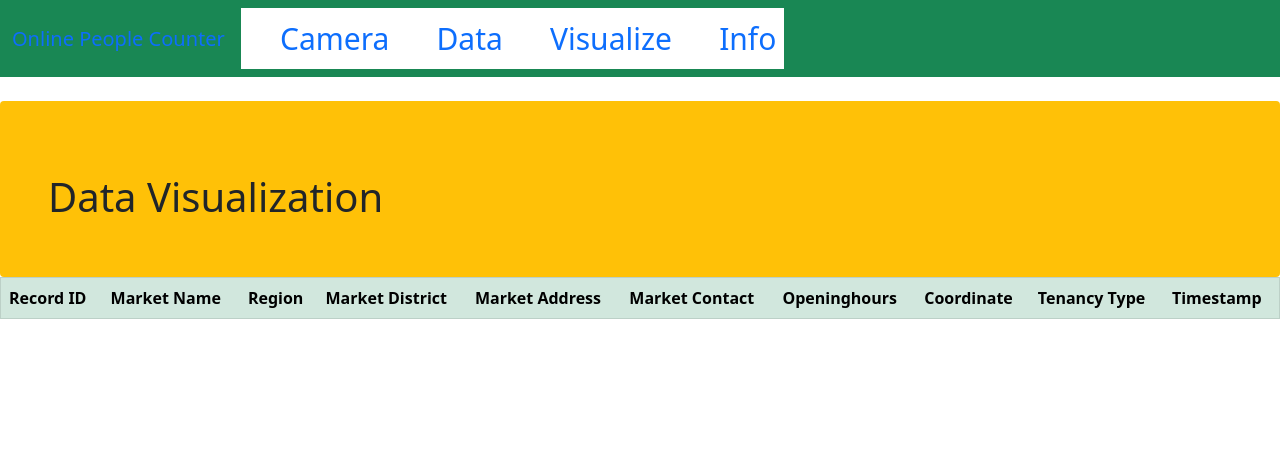
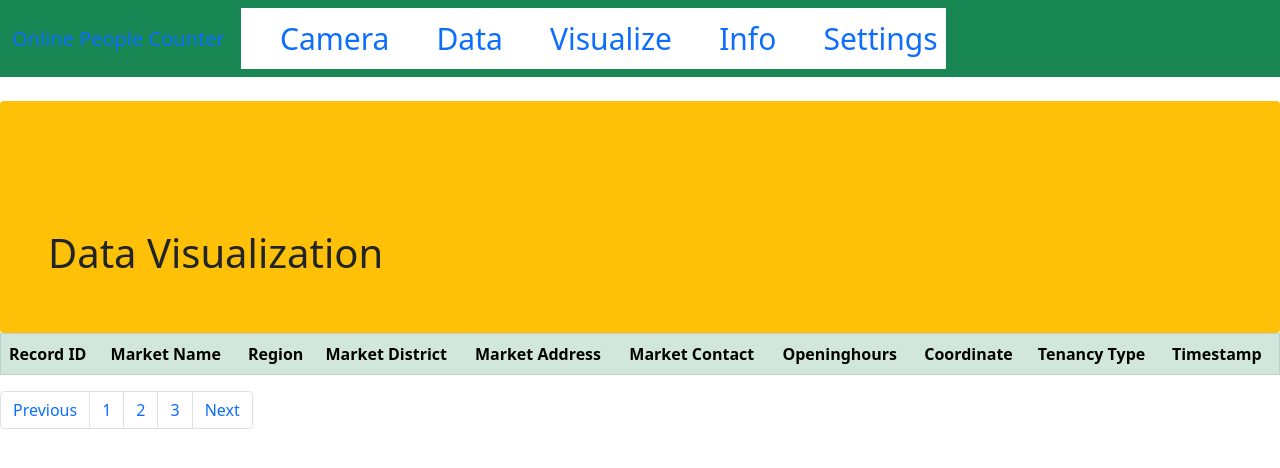
Before and after one commit to tommyliu313/shapeitproject, a Flask app: page /visualize in a window 1280 px wide. Shown: the top 468 px of the page. Run offline with Flask 2, Linux system fonts and the light colour scheme; lists and menus that the app fills with data are empty; some libraries are stand-ins or nearby versions; some web fonts are replaced.

Commit message:
20221209 0043

```diff
--- a/app.py
+++ b/app.py
@@ -3,10 +3,13 @@ import cv2
 #import mediapipe as
 import matplotlib.pyplot as py
 
+facexml = cv2.CascadeClassifier(cv2.data.haarcascades + 'haarcascade_frontalface_alt.xml')
+eyexml = cv2.CascadeClassifier(cv2.data.haarcascades + "haarcascade_eye.xml")
+
 
 #basic setting
 app = Flask(__name__, template_folder='app/templates',static_folder="app/static")
-camera = cv2.VideoCapture(0)
+camera = cv2.VideoCapture(0,cv2.CAP_DSHOW)
 #mp_face_detection = mp.solutions.face_detection
 #mp_drawing = mp.solutions.drawing_utils
 
@@ -22,15 +25,26 @@ def gen_frames():
             break
         else:
             ret, buffer = cv2.imencode('.jpg', frame)
-            frame = buffer.tobytes()
-            yield (b'--frame\r\n'
-                   b'Content-Type: image/jpeg\r\n\r\n' + frame + b'\r\n')
+            if ret:
+                gray = cv2.cvtColor(frame,cv2.COLOR_BGR2GRAY)
+                faces = facexml.detectMultiScale(gray,1.3,5)
+                eyes = eyexml.detectMultiScale(gray,1.3,5)
+                fontScale = 1
+                fontStyle = cv2.FONT_HERSHEY_COMPLEX_SMALL
+                for (x,y,w,h) in faces:
+                    cv2.rectangle(frame,(x,y),(x + w, y + h),(0,255,0))
+                    cv2.putText(frame,'Person',(x + w, y + h),fontStyle,fontScale,(0,0,0),3,cv2.LINE_8)
+                    for (ex,ey,ew,eh) in eyes:
+                        cv2.circle(frame,(ex+ew,ey+eh), 35,(255, 0, 0), 5)
+                        cv2.putText(frame,'Eyes',(x + w, y + h),fontStyle,fontScale,(0,0,0),3,cv2.LINE_8)
 
-#use haarcascade face
-#def recognize_face():
+                frame = buffer.tobytes()
+                yield (b'--frame\r\n'
+                       b'Content-Type: image/jpeg\r\n\r\n' + frame + b'\r\n')
 
-def draw_rentangle():
-    cv2.drawRentangle((x,y))
+
+
+
 
 
 #detect multiple faces
@@ -54,6 +68,10 @@ def simple():
 @app.route('/visualize')
 def visualize():
     return render_template('page/visualizedata.html')
+
+@app.route('/setting')
+def setting():
+    return render_template('page/setting.html')
 
 #Video
 @app.route('/video_feed')
--- a/app/main/form.py
+++ b/app/main/form.py
@@ -1,7 +1,7 @@
 from flask_wtf import FlaskForm
 from wtforms import StringField, SubmitField
+from wtforms.validators import DataRequired
+
 
 class Form(FlaskForm):
-    User = StringField('Username')
-    Password = StringField('Password')
     Submit = SubmitField('Submit')
--- a/app/templates/necessaries/navbar.html
+++ b/app/templates/necessaries/navbar.html
@@ -44,6 +44,11 @@
                       <i class="fa-solid fa-circle-info"></i>
                       Info
                     </a></li>
+                    <li class="nav-item">
+                      <a href="{{ url_for('setting') }}" class="nav-link" id="wording">
+                        <i class="fa-solid fa-gear"></i>
+                        Settings
+                      </a></li>
             </ul>
           </div>
         </div>
--- a/app/templates/page/index.html
+++ b/app/templates/page/index.html
@@ -8,6 +8,8 @@
 <table class="table table-info table-responsive">
 <tr><td><button class="btn btn-success">Start Counting</button></td>
 <td><button class="btn btn-danger">Stop Counting</button></td></tr>
+<tr><td><button class="btn btn-success">Save Record</button></td>
+    <td><button class="btn btn-danger">Discard Record</button></td></tr>
 </table>
 
 {% endblock %}
--- a/app/templates/page/setting.html
+++ b/app/templates/page/setting.html
@@ -1,8 +1,8 @@
 {% include 'necessaries/navbar.html' %}
 {% block content %}
 <div class="mt-4 p-5 bg-info text-black rounded">
-    <i class="fa-solid fa-gear"></i>
+    <i class="fa-solid fa-gear 5xl"></i>
     <h1>Setting</h1></div>
-
+<table class="table table-active table-primary"></table>
 
 {% endblock %}
--- a/app/templates/page/visualizedata.html
+++ b/app/templates/page/visualizedata.html
@@ -1,7 +1,7 @@
 {% include 'necessaries/navbar.html' %}
 {% block content %}
 <div class="mt-4 p-5 bg-warning text-black rounded">
-    <i class="fa-solid fa-chart-column"></i>
+    <i class="fa-solid fa-chart-column fa-5x"></i>
     <h1>Data Visualization</h1></div>
 
     <table border='1' class='table table-success table-border table-striped table-responsive'>
@@ -11,4 +11,15 @@
     <th scope='col'>Openinghours</th><th scope='col'>Coordinate</th><th scope='col'>Tenancy Type</th></th>
     <th scope='col'>Timestamp</th></tr></thead>
         </table>
+
+        <nav aria-label="Page navigation example">
+            <ul class="pagination">
+              <li class="page-item"><a class="page-link" href="#">Previous</a></li>
+              <li class="page-item"><a class="page-link" href="#">1</a></li>
+              <li class="page-item"><a class="page-link" href="#">2</a></li>
+              <li class="page-item"><a class="page-link" href="#">3</a></li>
+              <li class="page-item"><a class="page-link" href="#">Next</a></li>
+            </ul>
+          </nav>
+
 {% endblock %}
```
